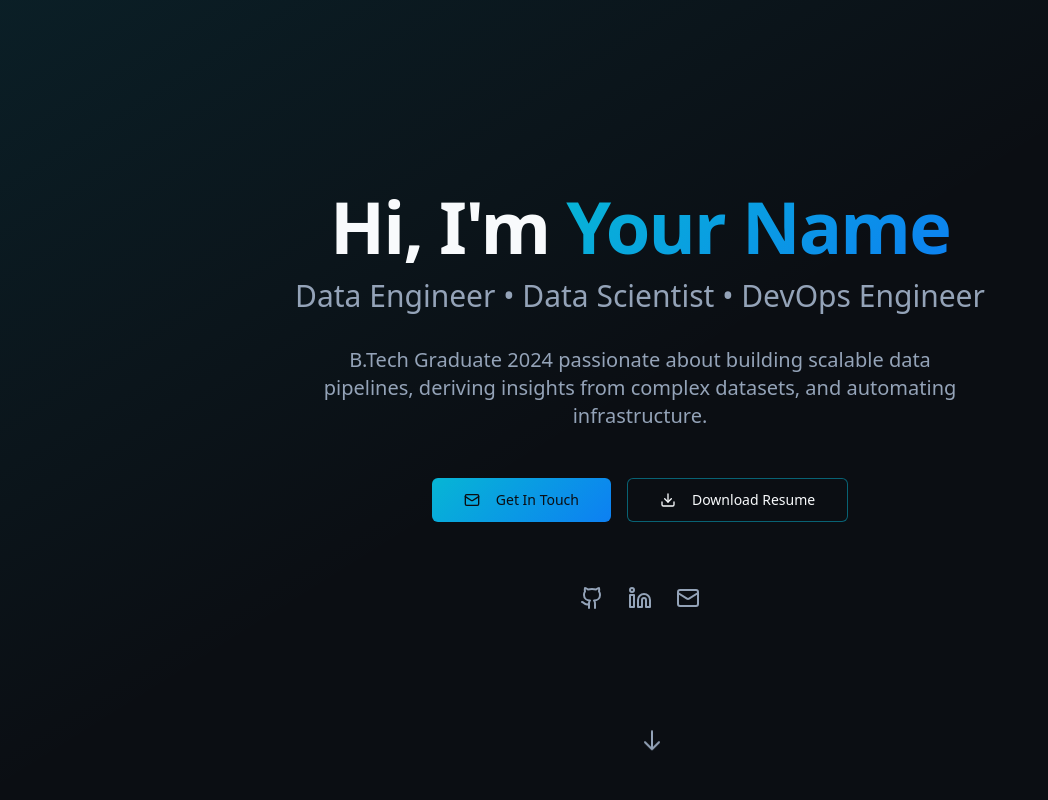
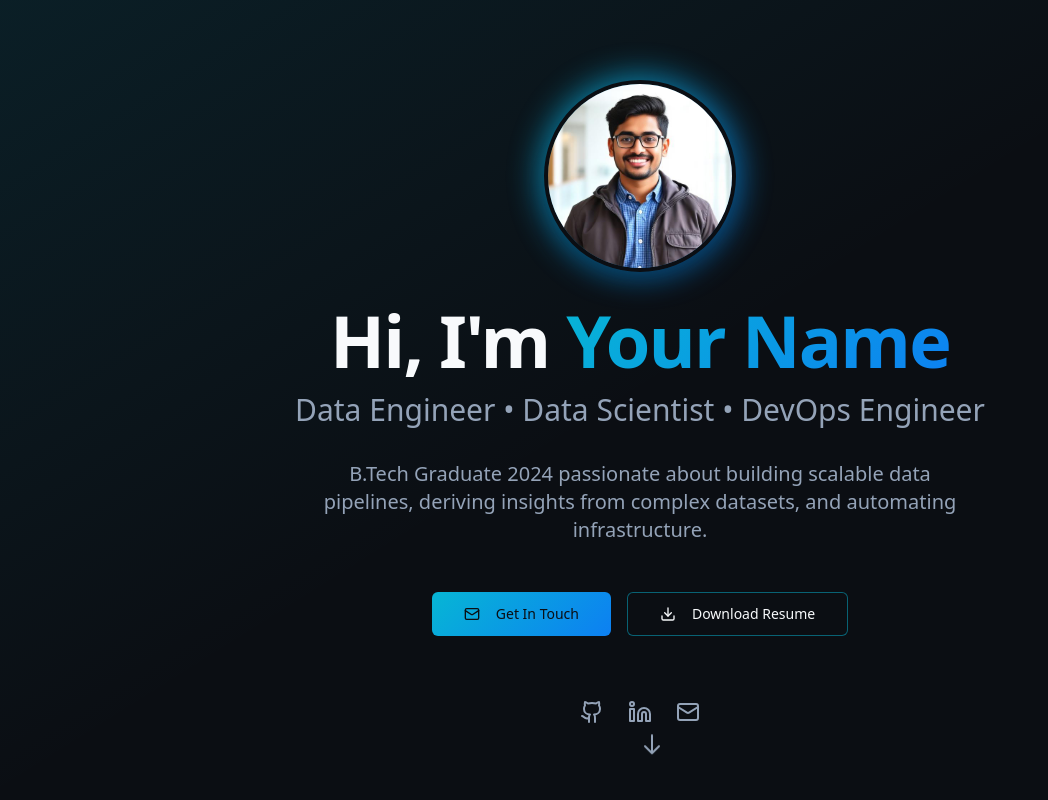
Before and after one commit to saimanikantak/modern-data-craft, a React (Vite) app: page / in a window 1280 px wide. Shown: the top 800 px of the page, without its empty margins (0-1048 px from the left). Built offline with nearby package versions, Linux system fonts and the light colour scheme; the HTML template or start-up script is replaced by a standard one.

Commit message:
Add interactive image to Hero section

```diff
--- a/src/components/Hero.tsx
+++ b/src/components/Hero.tsx
@@ -1,5 +1,6 @@
 import { Button } from "@/components/ui/button";
 import { Github, Linkedin, Mail, Download } from "lucide-react";
+import profileImage from "@/assets/profile.jpg";
 
 const Hero = () => {
   const scrollToSection = (id: string) => {
@@ -13,6 +14,17 @@ const Hero = () => {
 
       <div className="container mx-auto max-w-6xl relative z-10">
         <div className="text-center space-y-8 animate-fade-in">
+          <div className="flex justify-center mb-8">
+            <div className="relative group">
+              <div className="absolute -inset-1 bg-gradient-primary rounded-full blur-lg opacity-75 group-hover:opacity-100 transition duration-500"></div>
+              <img
+                src={profileImage}
+                alt="Profile"
+                className="relative w-40 h-40 md:w-48 md:h-48 rounded-full object-cover border-4 border-background shadow-xl transform transition-all duration-500 group-hover:scale-105 group-hover:rotate-3"
+              />
+            </div>
+          </div>
+
           <div className="space-y-4">
             <h1 className="text-5xl md:text-7xl font-bold tracking-tight">
               Hi, I'm <span className="bg-gradient-primary bg-clip-text text-transparent">Your Name</span>
```
Also changed, not shown: src/assets/profile.jpg (added).
